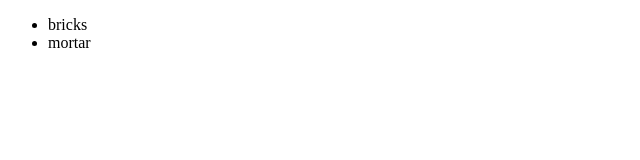
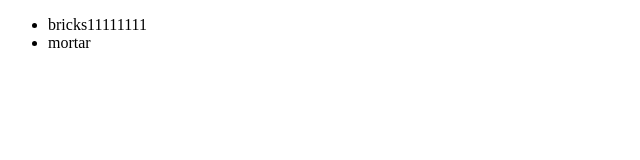
Before and after one commit to puthranankit/newGitTest, a plain HTML site: page index.html in a window 1280 px wide. Shown: the full height of the page, 0-640 px from the left. Drawn offline with Linux system fonts and the light colour scheme.

Commit message:
Update index.html
test change

```diff
--- a/index.html
+++ b/index.html
@@ -7,7 +7,7 @@
 </head>
 <body>
     <ul>
-        <li>bricks</li>
+        <li>bricks11111111</li>
         <li>mortar</li>
     </ul>
 </body>
```
